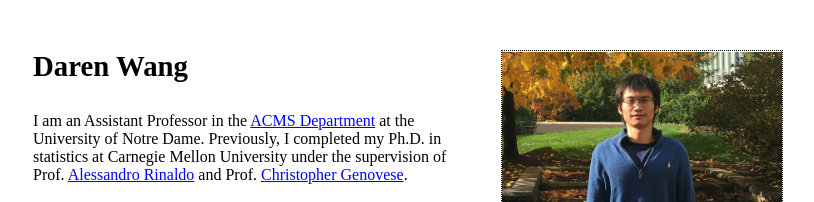
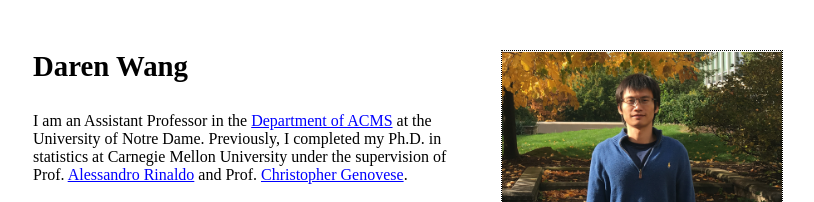
Before and after one commit to darenwang/website, a plain HTML site: page index.html in a window 1280 px wide. Shown: the top 202 px of the page, without its empty margins (17-831 px from the left). Drawn offline with Linux system fonts and the light colour scheme.

Commit message:
Update index.html

```diff
--- a/index.html
+++ b/index.html
@@ -28,7 +28,7 @@ ul.nomargin {
 
 
 <p style="width: 800px;">
-     I am an Assistant Professor in the  <a href="https://acms.nd.edu" style="color:#0000FF;">ACMS Department</a>  at the University of Notre Dame.
+     I am an Assistant Professor in the  <a href="https://acms.nd.edu" style="color:#0000FF;">Department of ACMS</a>  at the University of Notre Dame.
 Previously, I completed my Ph.D. in statistics at
  Carnegie Mellon University    under the supervision of Prof.
  <a href="http://www.stat.cmu.edu/~arinaldo/" style="color:#0000FF;">Alessandro Rinaldo</a>
```
